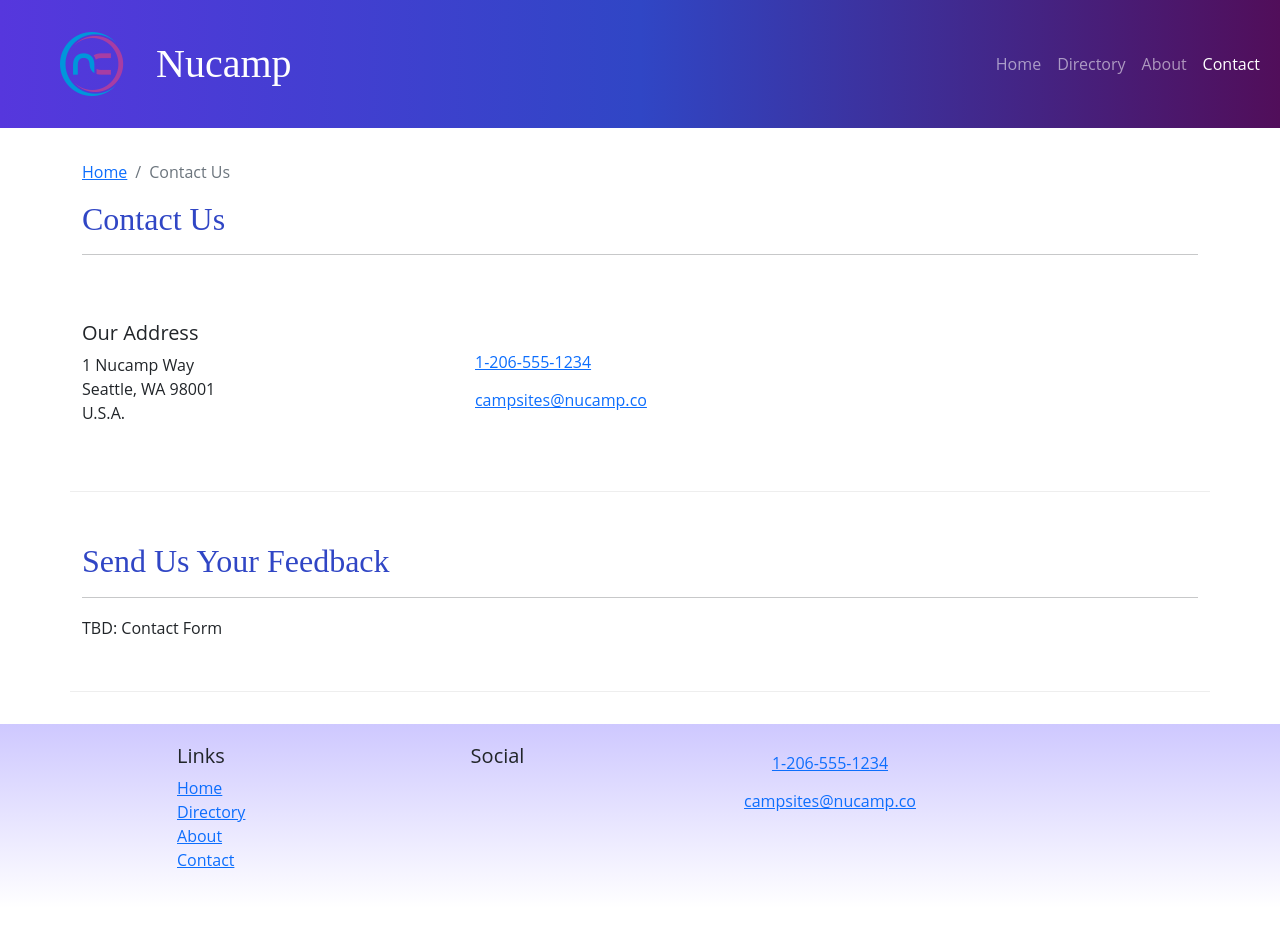
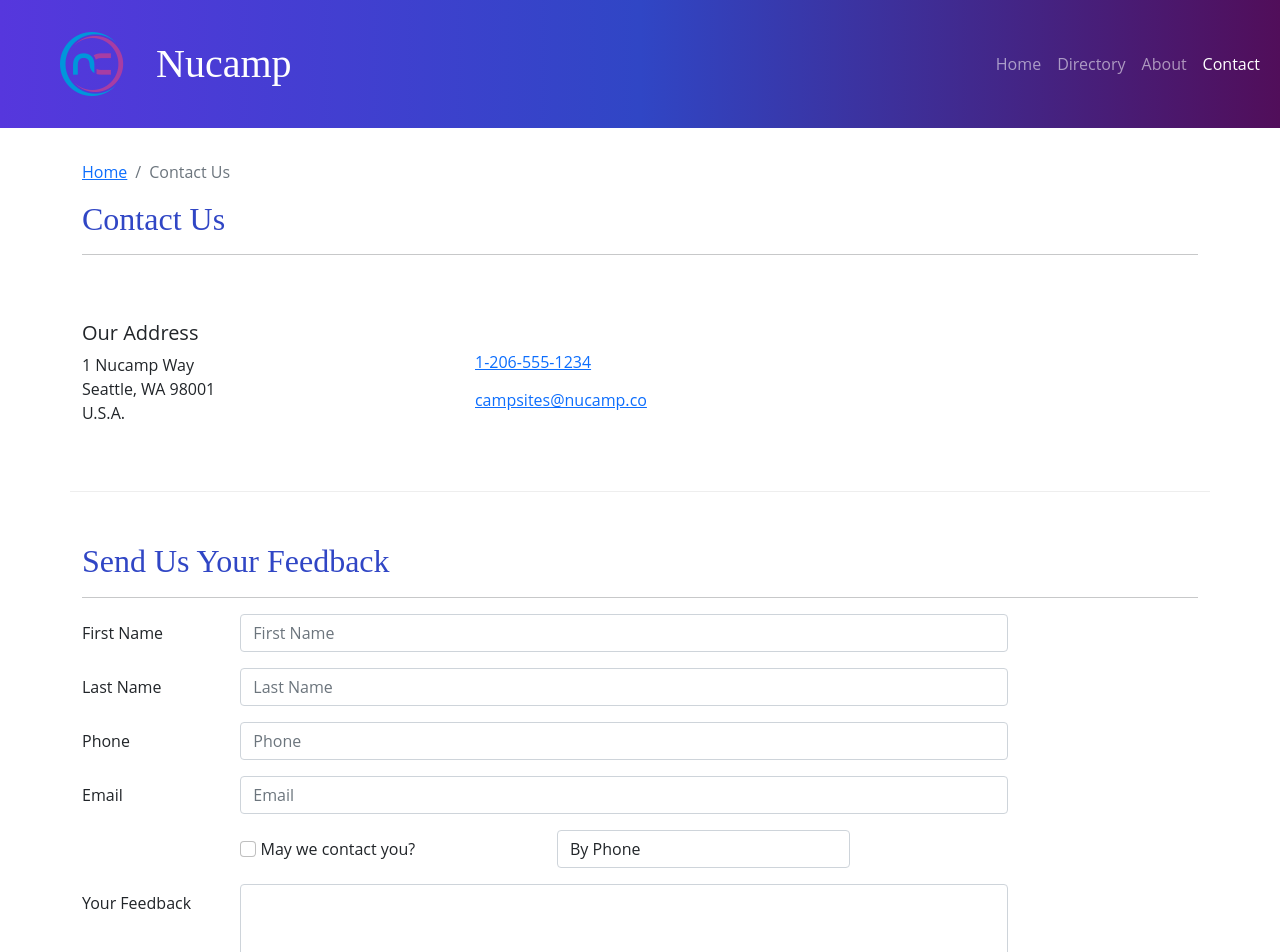
Before and after one commit to brianmstricker/nucampsite-react, a React (Create React App) app: page /contact in a window 1280 px wide. Shown: the top 952 px of the page. Before the commit the page ends 908 px from the top, so only its background shows below. Built offline with nearby package versions, Linux system fonts and the light colour scheme; the HTML template or start-up script is replaced by a standard one.

Commit message:
contactform

```diff
--- /dev/null
+++ b/src/components/ContactForm.js
@@ -0,0 +1,75 @@
+import { Button, Label, Col, FormGroup } from "reactstrap"
+import { Formik, Field, Form } from "formik"
+
+const ContactForm = () => {
+    return (
+        <Formik initialValues={{
+            firstName: '',
+            lastName: '',
+            phoneNum: '',
+            email: '',
+            agree: false,
+            contactType: 'By Phone',
+            feedback: ''
+        }}>
+            <Form>
+                <FormGroup row>
+                    <Label htmlFor="firstName" md='2'>
+                        First Name
+                    </Label>
+                    <Col md='10'>
+                        <Field className='form-control' name='firstName' placeholder='First Name' />
+                    </Col>
+                </FormGroup>
+                <FormGroup row>
+                    <Label htmlFor="lastName" md='2'>
+                        Last Name
+                    </Label>
+                    <Col md='10'>
+                        <Field className='form-control' name='lastName' placeholder='Last Name' />
+                    </Col>
+                </FormGroup>
+                <FormGroup row>
+                    <Label htmlFor="phoneNum" md='2'>
+                        Phone
+                    </Label>
+                    <Col md='10'>
+                        <Field className='form-control' name='phoneNum' placeholder='Phone' />
+                    </Col>
+                </FormGroup>
+                <FormGroup row>
+                    <Label htmlFor="email" md='2'>
+                        Email
+                    </Label>
+                    <Col md='10'>
+                        <Field className='form-control' name='email' placeholder='Email' />
+                    </Col>
+                </FormGroup>
+                <FormGroup row>
+                    <Label check md={{ size: 4, offset: 2 }}>
+                        <Field className='form-check-input' name='agree' type='checkbox' />{' '}
+                        May we contact you?
+                    </Label>
+                    <Col md='4'>
+                        <Field className='form-control' name='contactType' as='select'>
+                            <option>By Phone</option>
+                            <option>By Email</option>
+                        </Field>
+                    </Col>
+                </FormGroup>
+                <FormGroup row>
+                    <Label htmlFor="feedback" md='2'>
+                        Your Feedback
+                    </Label>
+                    <Col md='10'>
+                        <Field className='form-control' name='feedback' as='textarea' rows='12' />
+                    </Col>
+                </FormGroup>
+                <FormGroup row >
+                </FormGroup>
+            </Form>
+        </Formik>
+    )
+}
+
+export default ContactForm
--- a/src/pages/ContactPage.js
+++ b/src/pages/ContactPage.js
@@ -1,5 +1,6 @@
 import { Col, Row, Container } from "reactstrap";
 import SubHeader from "../components/SubHeader"
+import ContactForm from "../components/ContactForm";
 
 const ContactPage = () => {
   return (
@@ -28,7 +29,7 @@
           <hr />
         </Col>
         <Col md='10'>
-          TBD: Contact Form
+          <ContactForm/>
         </Col>
       </Row>
     </Container>
```
